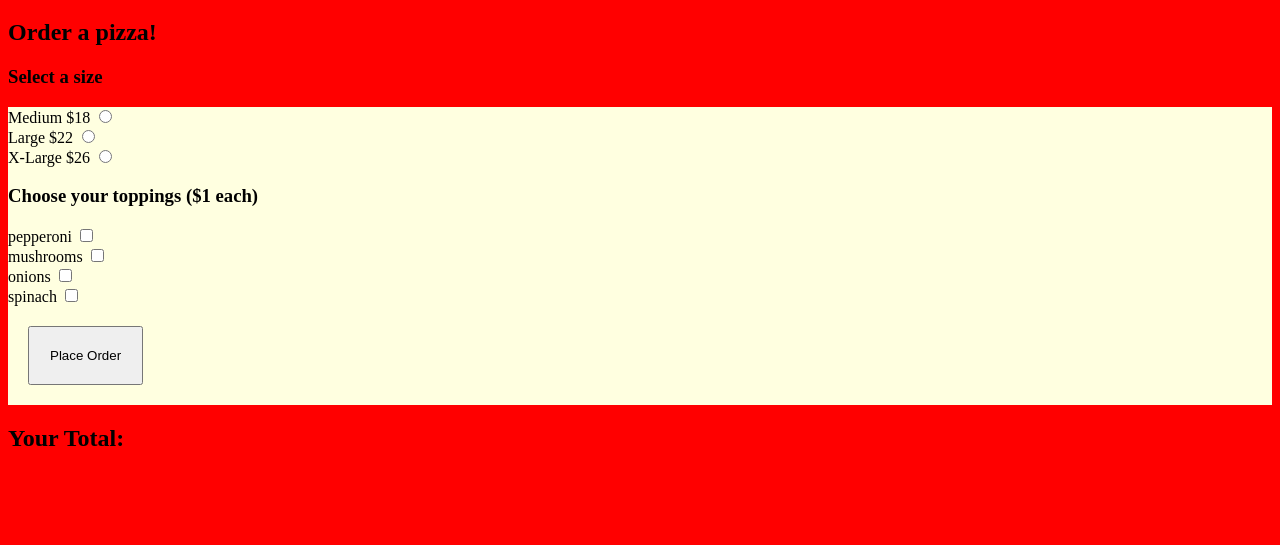
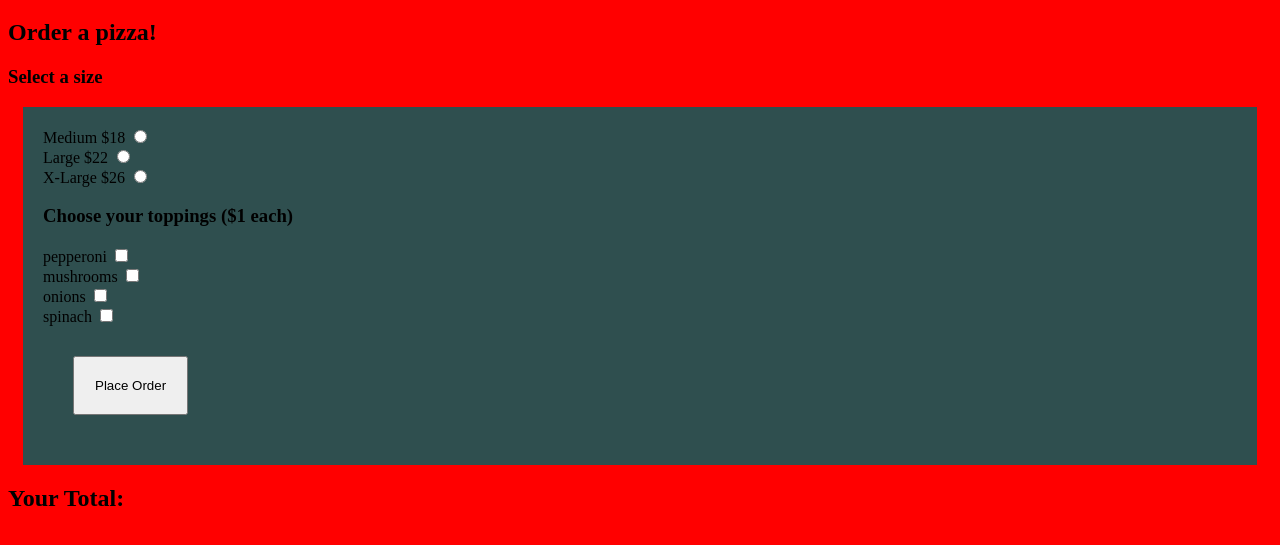
Before and after one commit to WillJolley/pizza-parlor, a plain HTML site: page index.html in a window 1280 px wide. Shown: the part 61-606 px from the top of the page. Drawn offline with Linux system fonts and the light colour scheme.

```diff
--- a/css/styles.css
+++ b/css/styles.css
@@ -3,12 +3,14 @@
 }
 
 form {
-  background-color: lightyellow;
+  background-color: darkslategrey;
+  margin: 15px;
+  padding: 20px;
 }
 
 button {
   padding: 20px;
-  margin: 20px;
+  margin: 30px;
   box-sizing: border-box;
 }
 
```
Also changed, not shown: 1 other file.
